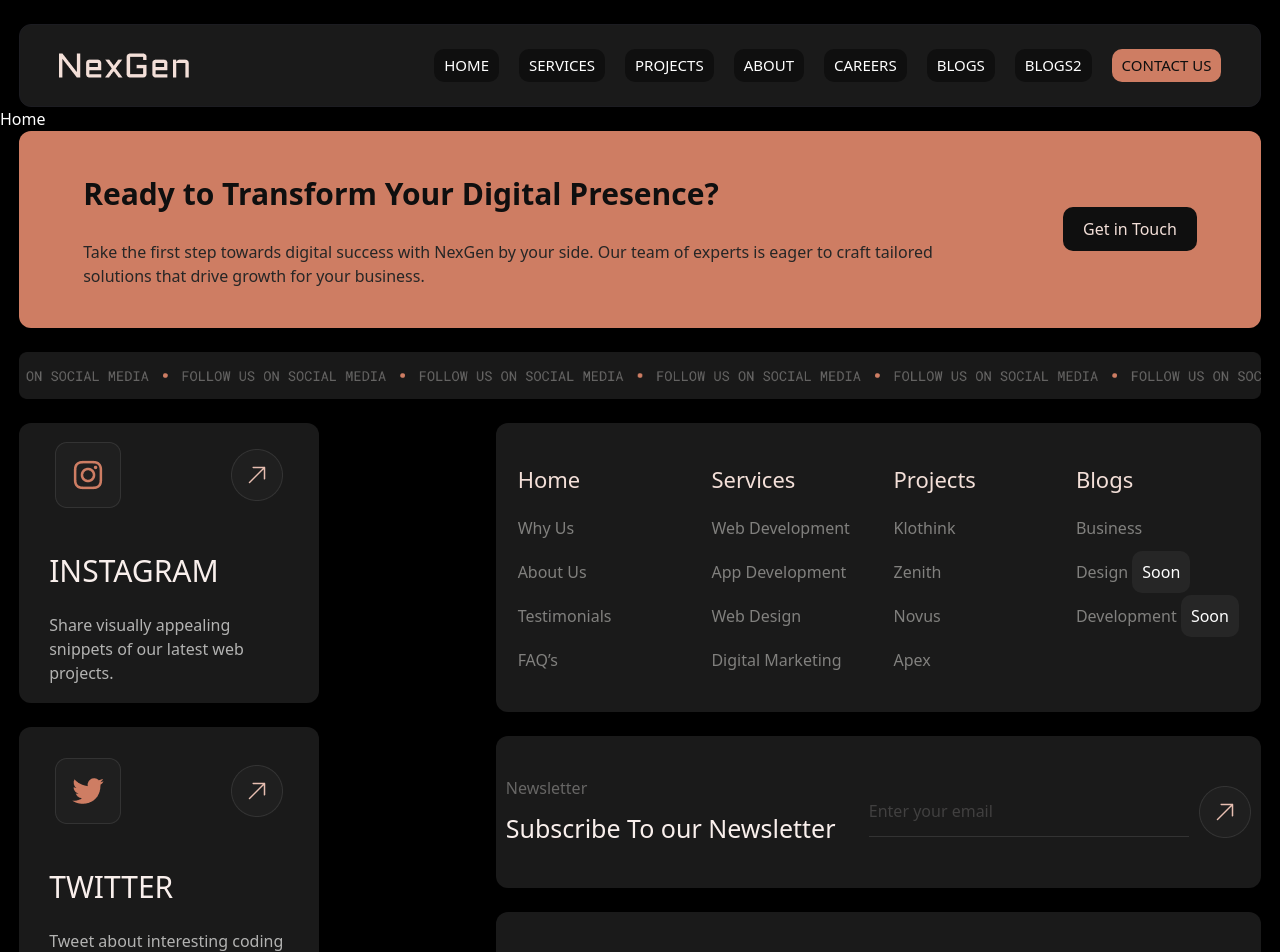
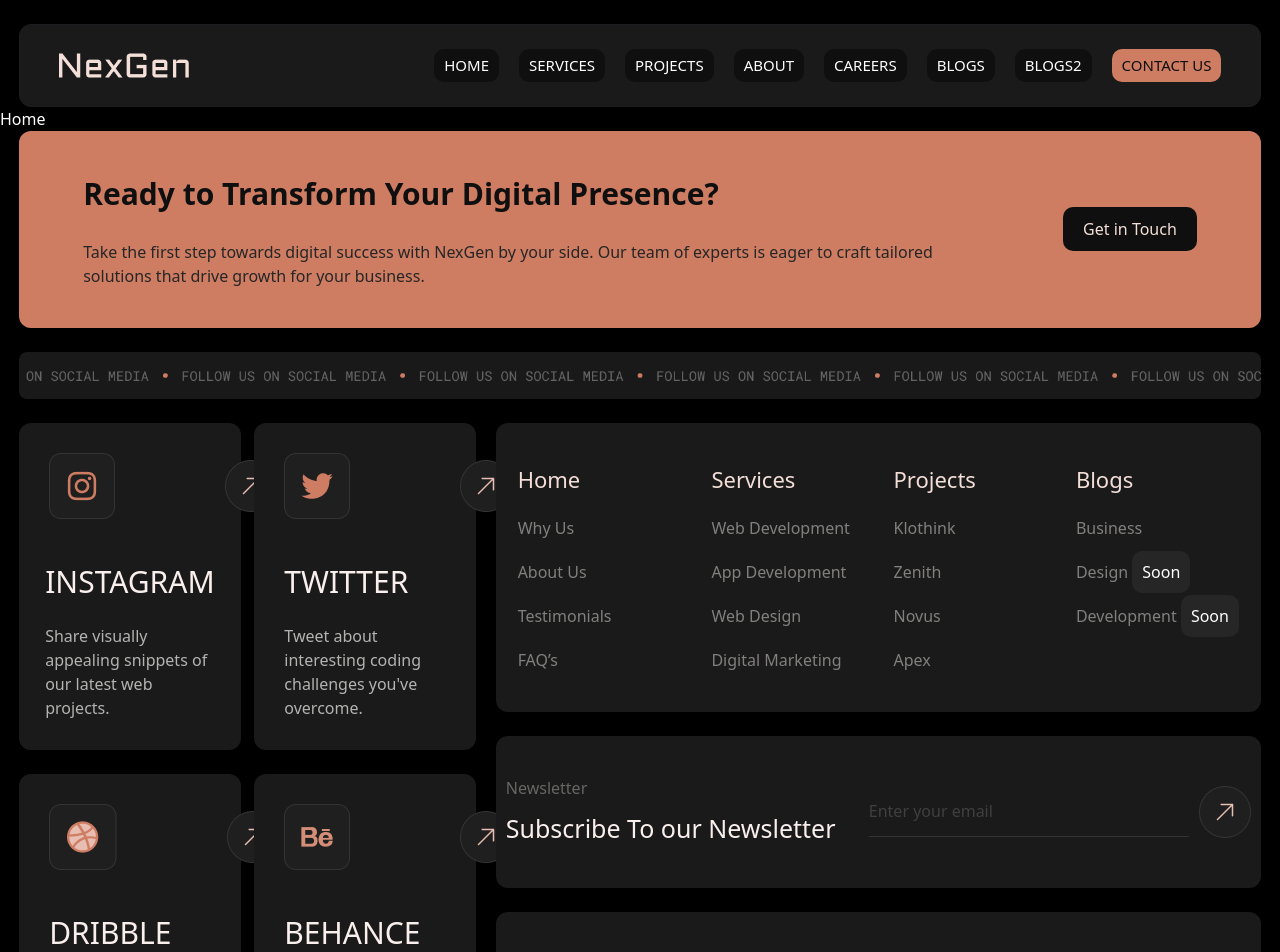
Before and after one commit to Murod-A/l3-hw, a React (Vite) app: page / in a window 1280 px wide. Shown: the top 952 px of the page. Built offline with nearby package versions, Linux system fonts and the light colour scheme.

Commit message:
footer changes

```diff
--- a/src/pages/layout/layout.jsx
+++ b/src/pages/layout/layout.jsx
@@ -91,9 +91,9 @@ const Layout = () => {
 					alt=''
 					className='flex md:hidden w-[97%] m-auto max-h-[80px]'
 				/>
-				<aside className='flex flex-col lg:flex-row m-auto w-[97%] gap-y-[5vh]'>
-					<div className='hidden lg:flex w-[750px] flex-wrap gap-[3%] gap-y-[3vh]'>
-						<div className='w-[300px] h-[280px] bg-[#1A1A1A] rounded-xl flex flex-col justify-center items-center gap-[40px] p-[30px]'>
+				<aside className='flex flex-col lg:flex-row m-auto w-[97%] gap-y-[5vh] gap-[20px]'>
+					<div className='hidden lg:grid grid-cols-2 gap-[3%] gap-y-[3vh]'>
+						<div className='bg-[#1A1A1A] rounded-xl flex flex-col justify-center items-center gap-[40px] p-[30px]'>
 							<div className='flex items-center gap-[110px]'>
 								<img src={insta} alt='' />
 								<img src={arrow} alt='' />
@@ -105,7 +105,7 @@ const Layout = () => {
 								</p>
 							</div>
 						</div>
-						<div className='w-[300px] h-[280px] bg-[#1A1A1A] rounded-xl flex flex-col justify-center items-center gap-[40px] p-[30px]'>
+						<div className='bg-[#1A1A1A] rounded-xl flex flex-col justify-center items-center gap-[40px] p-[30px]'>
 							<div className='flex items-center gap-[110px]'>
 								<img src={twitter} alt='' />
 								<img src={arrow} alt='' />
@@ -117,7 +117,7 @@ const Layout = () => {
 								</p>
 							</div>
 						</div>
-						<div className='w-[300px] h-[280px] bg-[#1A1A1A] rounded-xl flex flex-col justify-center items-center gap-[40px] p-[30px]'>
+						<div className='bg-[#1A1A1A] rounded-xl flex flex-col justify-center items-center gap-[40px] p-[30px]'>
 							<div className='flex items-center gap-[110px]'>
 								<img src={b} alt='' />
 								<img src={arrow} alt='' />
@@ -129,7 +129,7 @@ const Layout = () => {
 								</p>
 							</div>
 						</div>
-						<div className='w-[300px] h-[280px] bg-[#1A1A1A] rounded-xl flex flex-col justify-center items-center gap-[40px] p-[30px]'>
+						<div className='bg-[#1A1A1A] rounded-xl flex flex-col justify-center items-center gap-[40px] p-[30px]'>
 							<div className='flex items-center gap-[110px]'>
 								<img src={be} alt='' />
 								<img src={arrow} alt='' />
```
